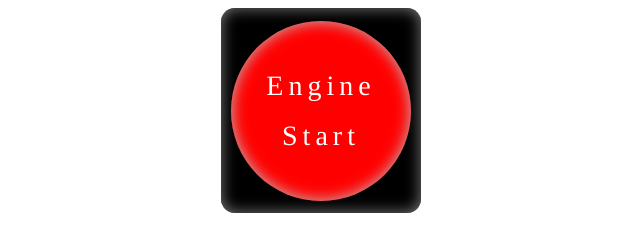
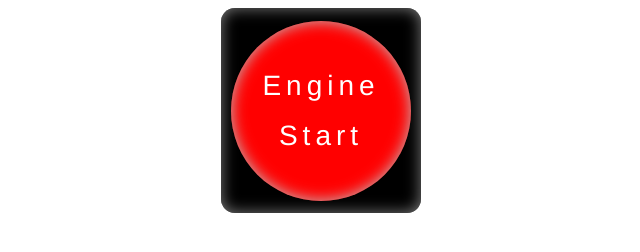
Before and after one commit to rajeevr27/Engine-Start-Button, a plain HTML site: page index.html in a window 1280 px wide. Shown: the full height of the page, 319-959 px from the left. Drawn offline with nearby package versions, Linux system fonts and the light colour scheme.

Commit message:
Update style.css

```diff
--- a/style.css
+++ b/style.css
@@ -10,7 +10,7 @@
 }
 
 p {
-  font-family: times;
+  font-family: helvetica;
   text-align: center;
   font-size: 28px;
   letter-spacing: 5px;
```
